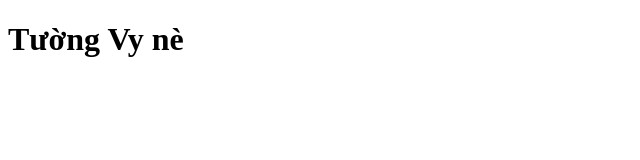
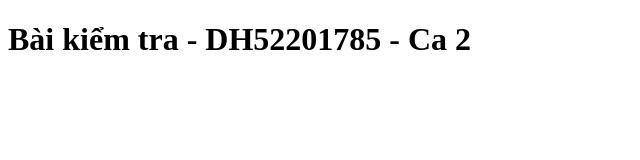
Before and after one commit to nvy7650-png/my-project, a plain HTML site: page index.html in a window 1280 px wide. Shown: the whole page, without its empty margins (0-640 px from the left). Drawn offline with Linux system fonts and the light colour scheme.

Commit message:
update bai

```diff
--- a/index.html
+++ b/index.html
@@ -6,6 +6,6 @@
     <title>Document</title>
 </head>
 <body>
-    <h1>Tường Vy nè</h1>
+    <h1>Bài kiểm tra - DH52201785 - Ca 2</h1>
 </body>
 </html>
```
